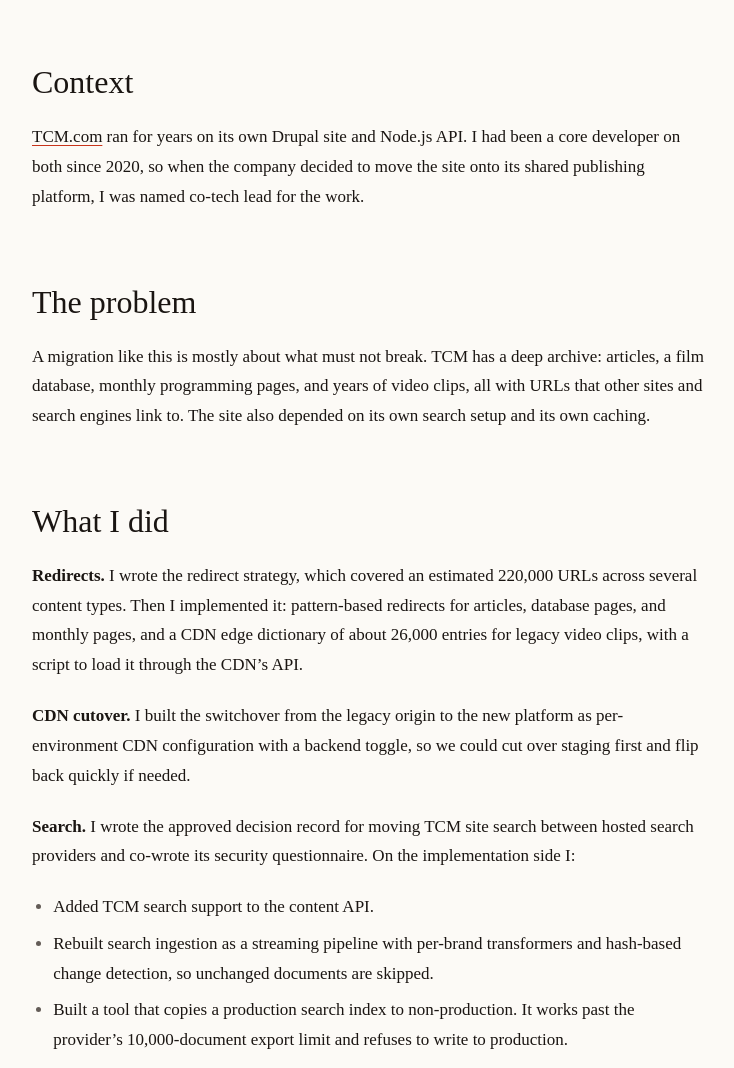
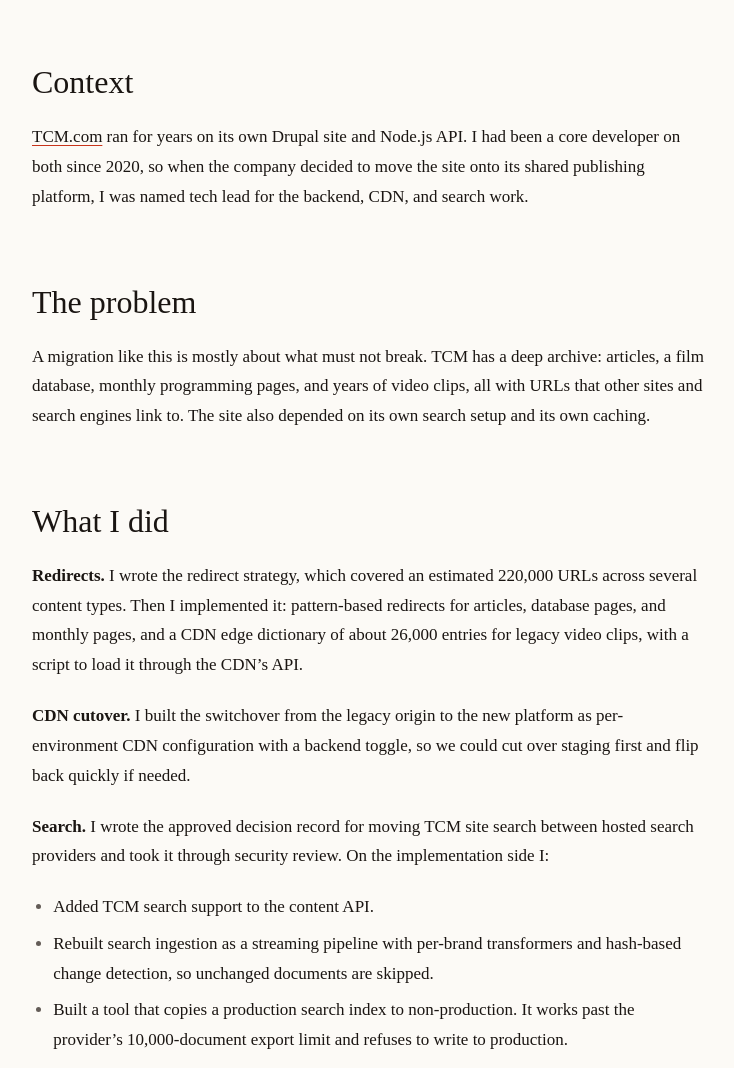
Before and after one commit to mchamblin/hi, an Astro site: page /work/tcm-migration/ in a window 1280 px wide. Shown: the part 880-1948 px from the top of the page, without its empty margins (104-838 px from the left). Built offline with nearby package versions, Linux system fonts and the light colour scheme; Astro itself is replaced by a stand-in of ours.

Commit message:
Remove shared-credit wording from case studies
Co-Authored-By: Claude Fable 5.2 <noreply@anthropic.com>

```diff
--- a/src/content/work/kafka-event-bus.md
+++ b/src/content/work/kafka-event-bus.md
@@ -26,7 +26,7 @@ Those messages travelled over four different systems (SQS, RabbitMQ, Redis-backe
 
 **Discovery.** I inventoried how messaging was used across the wider organization and wrote a requirements matrix comparing Kafka, RabbitMQ, Redis queues, and SNS/SQS.
 
-**Decisions.** I designed the unified event bus on the company's managed Kafka service and wrote up the decision record with a colleague, which was approved. I wrote a second record for the content-feed architecture on top of it, approved by five reviewers.
+**Decisions.** I designed the unified event bus on the company's managed Kafka service, and its decision record was approved. I wrote a second record for the content-feed architecture on top of it, approved by five reviewers.
 
 **Onboarding.** Our platform was new to the central Kafka service. I made the first configuration changes for it (service account, environments, first topic) and worked through the access requests with the central cloud and release teams.
 
--- a/src/content/work/tcm-migration.md
+++ b/src/content/work/tcm-migration.md
@@ -15,7 +15,7 @@ order: 3
 
 ## Context
 
-TCM.com ran for years on its own Drupal site and Node.js API. I had been a core developer on both since 2020, so when the company decided to move the site onto its shared publishing platform, I was named co-tech lead for the work.
+TCM.com ran for years on its own Drupal site and Node.js API. I had been a core developer on both since 2020, so when the company decided to move the site onto its shared publishing platform, I was named tech lead for the backend, CDN, and search work.
 
 ## The problem
 
@@ -27,7 +27,7 @@ A migration like this is mostly about what must not break. TCM has a deep archiv
 
 **CDN cutover.** I built the switchover from the legacy origin to the new platform as per-environment CDN configuration with a backend toggle, so we could cut over staging first and flip back quickly if needed.
 
-**Search.** I wrote the approved decision record for moving TCM site search between hosted search providers and co-wrote its security questionnaire. On the implementation side I:
+**Search.** I wrote the approved decision record for moving TCM site search between hosted search providers and took it through security review. On the implementation side I:
 
 - Added TCM search support to the content API.
 - Rebuilt search ingestion as a streaming pipeline with per-brand transformers and hash-based change detection, so unchanged documents are skipped.
```
